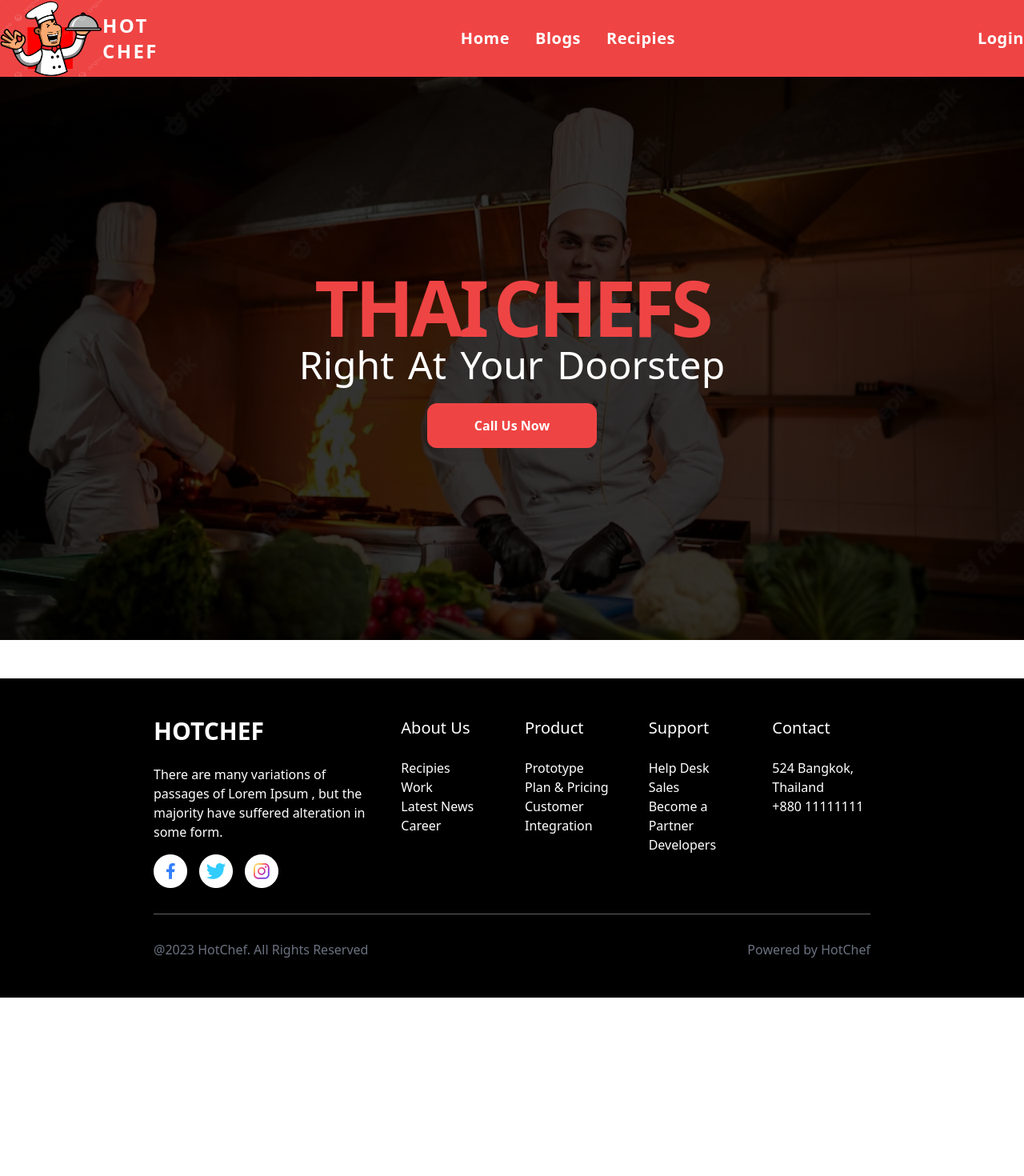
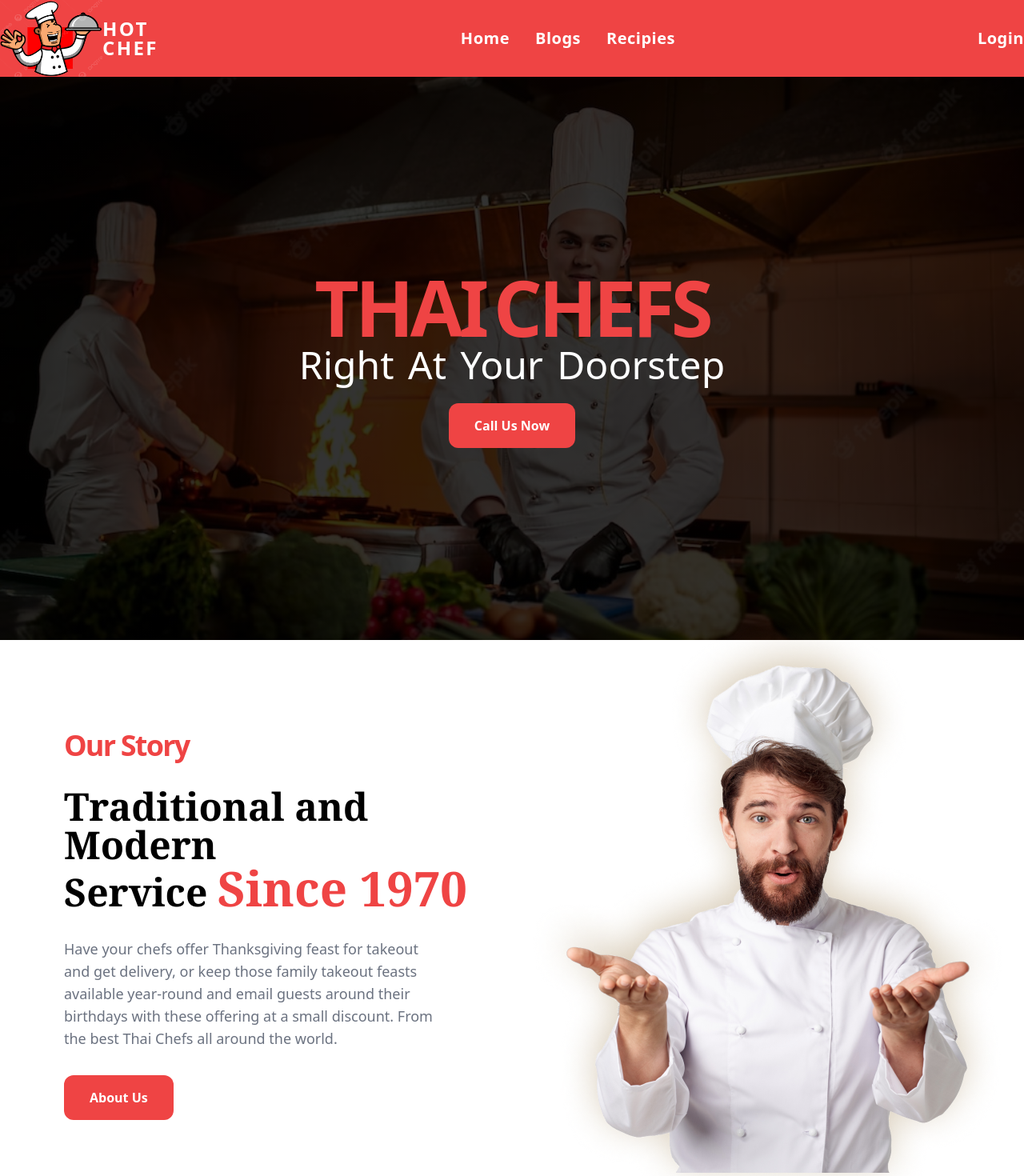
Before and after one commit to arafatdayan005/ChefGuru, a React (Create React App) app: page / in a window 1280 px wide. Shown: the top 1470 px of the page at 80% size. Before the commit the page ends 1247 px from the top, so only its background shows below. Built offline with nearby package versions, Linux system fonts and the light colour scheme.

Commit message:
Our Story Section Added

```diff
--- a/src/components/Footer.js
+++ b/src/components/Footer.js
@@ -3,7 +3,7 @@
 
 function Footer() {
     return (
-        <div className='bg-black mt-12 px-48 py-12'>
+        <div className='bg-black px-48 py-12'>
             <div className='grid grid-cols-6 gap-8'>
                 <div className='col-span-2 text-white'>
                     <h3 className='mb-6 text-3xl font-bold'>HOTCHEF</h3>
--- a/src/components/Home.js
+++ b/src/components/Home.js
@@ -1,13 +1,33 @@
 import React from 'react'
+import image from './../images/about.png'
+import { Link } from 'react-router-dom'
 
 function Home() {
     return (
         <>
+            {/* Banner Section */}
             <section className='banner flex justify-center items-center'>
                 <div className='heading text-white text-center'>
                     <h1 className='text-red-500 text-8xl font-extrabold tracking-tighter'>THAI CHEFS</h1>
                     <h4 className='sub-heading text-white text-5xl tracking-normal'>Right At Your Doorstep</h4>
-                    <button className='w-2/5 bg-red-500 text-white py-4 mt-6 font-bold rounded-xl hover:bg-red-600'>Call Us Now</button>
+                    <button className='px-8 bg-red-500 text-white py-4 mt-6 font-bold rounded-xl hover:bg-red-600'>Call Us Now</button>
+                </div>
+            </section>
+            {/* Our Story Section */}
+            <section className='grid grid-cols-2'>
+                <div className='flex justify-center'>
+                    <div className='my-28 mb-36 ps-20'>
+                        <h3 className='text-4xl font-bold tracking-tighter text-red-500 mb-8'>Our Story</h3>
+                        <h1 className='text-5xl font-bold font-serif '>Traditional and Modern <br /> Service <span className='text-red-500 text-6xl'>Since 1970</span></h1>
+                        <p className='w-[85%] my-8 text-lg text-gray-500'>Have your chefs offer Thanksgiving feast for takeout and get delivery, or keep those family takeout feasts available year-round and email guests around their birthdays with these offering at a small discount. From the best Thai Chefs all around the world.</p>
+                        <Link to="/blogs">
+                            <button className='px-8 bg-red-500 text-white py-4 font-bold rounded-xl hover:bg-red-600'>About Us</button>
+                        </Link>
+                    </div>
+                </div>
+
+                <div className='relative flex justify-center'>
+                    <img className='absolute max-h-[110%] -top-7' src={image} alt="" />
                 </div>
             </section>
         </>
--- a/src/components/Nav.js
+++ b/src/components/Nav.js
@@ -8,8 +8,8 @@
             <div className='flex items-center'>
                 <img className='h h-24 w-32' src={Logo} alt="" />
                 <div>
-                    <p className='t text-2xl font-extrabold tracking-widest'>HOT</p>
-                    <p className='t text-2xl font-extrabold tracking-widest'>CHEF</p>
+                    <p className='text-2xl font-extrabold tracking-widest leading-none'>HOT</p>
+                    <p className='text-2xl font-extrabold tracking-widest lead leading-none'>CHEF</p>
                 </div>
             </div>
             <div className='space-x-8 font-bold tracking-wide text-xl'>
```
Also changed, not shown: src/images/about.png (added).
